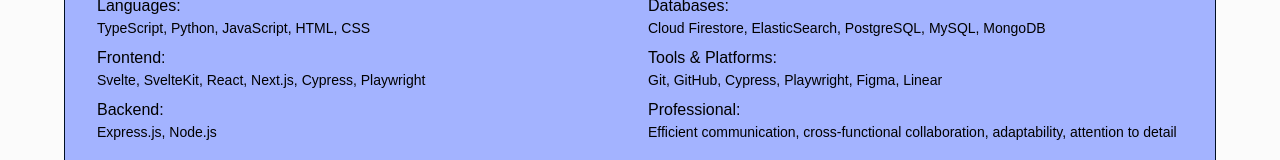
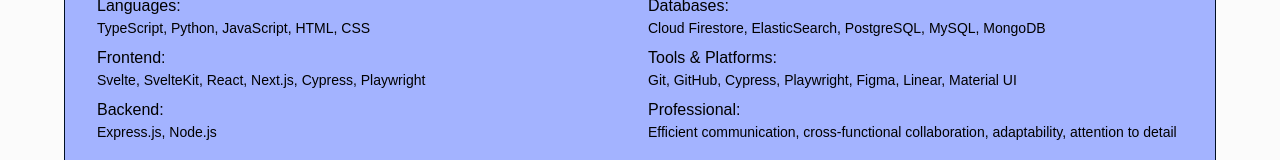
Before and after one commit to jamiemcg10/jamie-smart.info, a Next.js app: page / in a window 1280 px wide. Shown: the part 427-587 px from the top of the page. Built offline with nearby package versions, Linux system fonts and the light colour scheme.

Commit message:
add Material UI to skills

```diff
--- a/src/app/components/Skills.tsx
+++ b/src/app/components/Skills.tsx
@@ -5,7 +5,7 @@
   Frontend: 'Svelte, SvelteKit, React, Next.js, Cypress, Playwright',
   Backend: 'Express.js, Node.js',
   Databases: 'Cloud Firestore, ElasticSearch, PostgreSQL, MySQL, MongoDB',
-  'Tools & Platforms': 'Git, GitHub, Cypress, Playwright, Figma, Linear',
+  'Tools & Platforms': 'Git, GitHub, Cypress, Playwright, Figma, Linear, Material UI',
   Professional:
     'Efficient communication, cross-functional collaboration, adaptability, attention to detail'
 }
```
Also changed, not shown: 1 other file (tests, documents, lock files or other folders).
